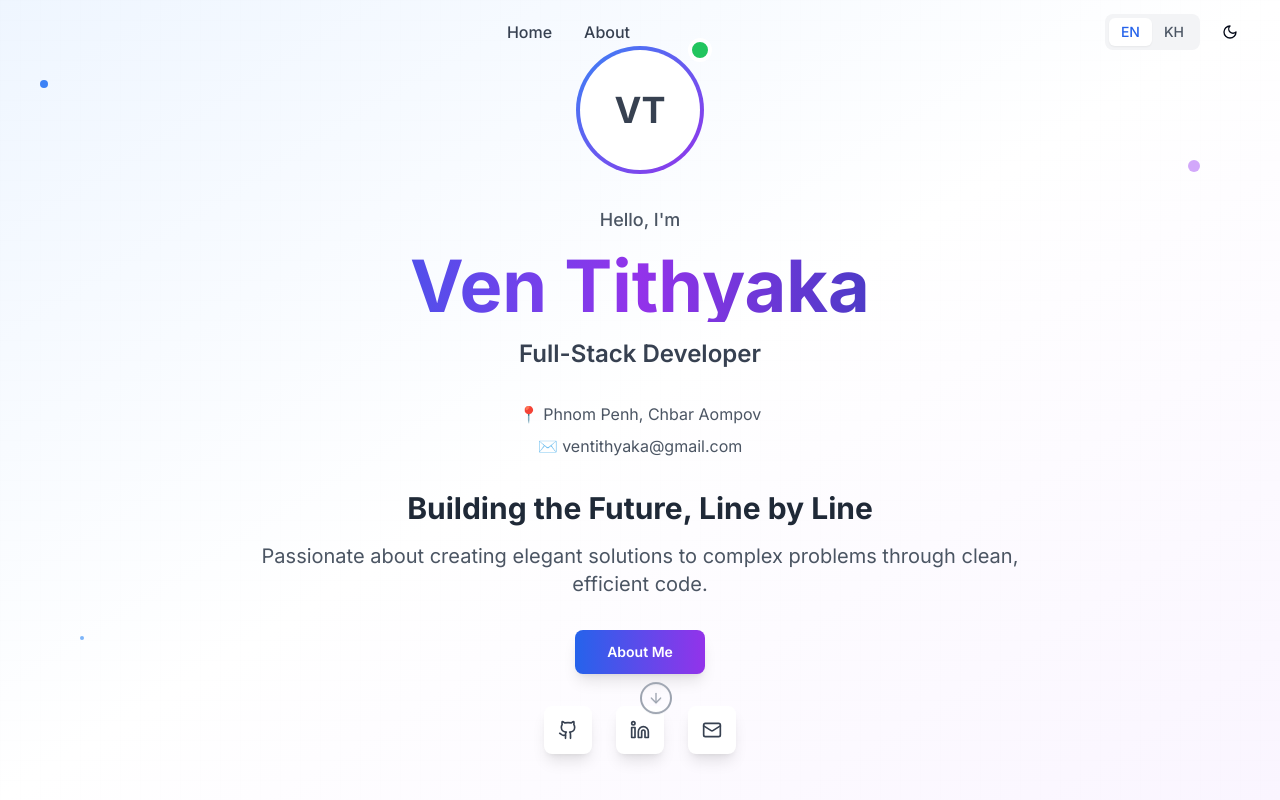
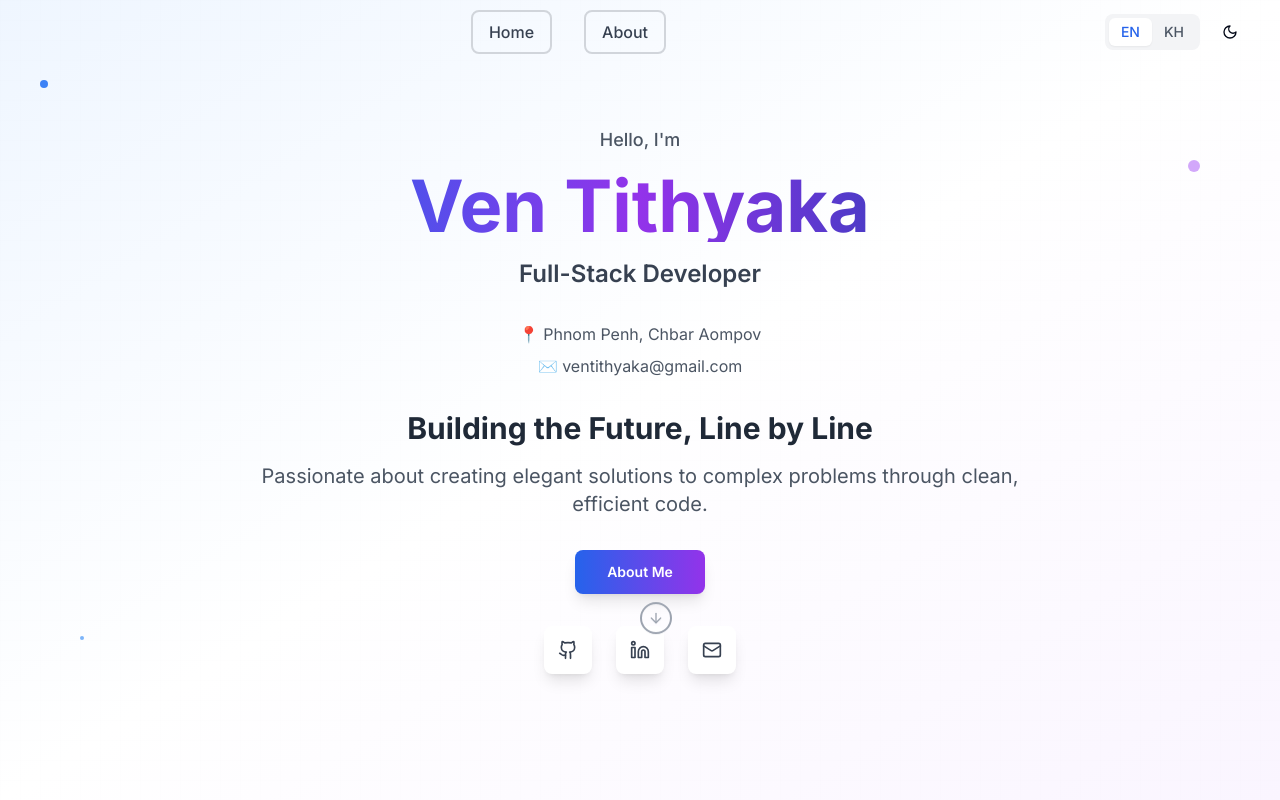
Before and after one commit to KheangCodekhmer/upcxx, a React (Vite) app: page / in a window 1280 px wide. Shown: the top 800 px of the page. Built offline with nearby package versions, Linux system fonts and the light colour scheme; a web font is replaced by a local one.

Commit message:
Remove logo and add borders to navigation items
- Removed the logo element from the HeroSection.
- Added borders to the navigation items in the Navigation component.

```diff
--- a/src/components/HeroSection.tsx
+++ b/src/components/HeroSection.tsx
@@ -26,16 +26,6 @@ const HeroSection = () => {
 
       <div className="max-w-7xl mx-auto px-4 sm:px-6 lg:px-8 text-center relative z-10">
         <div className="space-y-8 animate-fade-in">
-          {/* Profile Image */}
-          <div className="relative inline-block">
-            <div className="w-32 h-32 mx-auto rounded-full bg-gradient-to-br from-blue-500 to-purple-600 p-1">
-              <div className="w-full h-full rounded-full bg-white dark:bg-gray-800 flex items-center justify-center">
-                <span className="text-4xl font-bold text-gray-700 dark:text-gray-300">VT</span>
-              </div>
-            </div>
-            <div className="absolute -top-2 -right-2 w-6 h-6 bg-green-500 rounded-full border-4 border-white dark:border-gray-800"></div>
-          </div>
-
           {/* Greeting and Name */}
           <div className="space-y-4">
             <p className="text-lg text-gray-600 dark:text-gray-400 font-medium">
--- a/src/components/Navigation.tsx
+++ b/src/components/Navigation.tsx
@@ -50,7 +50,7 @@ const Navigation = () => {
               <button
                 key={item.id}
                 onClick={() => scrollToSection(item.href)}
-                className="text-gray-700 dark:text-gray-300 hover:text-blue-600 dark:hover:text-blue-400 transition-colors font-medium relative group"
+                className="text-gray-700 dark:text-gray-300 hover:text-blue-600 dark:hover:text-blue-400 transition-colors font-medium relative group border-2 border-gray-300 dark:border-gray-600 hover:border-blue-600 dark:hover:border-blue-400 px-4 py-2 rounded-lg"
               >
                 {item.label}
                 <span className="absolute -bottom-1 left-0 w-0 h-0.5 bg-blue-600 transition-all duration-300 group-hover:w-full"></span>
@@ -136,7 +136,7 @@ const Navigation = () => {
                 <button
                   key={item.id}
                   onClick={() => scrollToSection(item.href)}
-                  className="block w-full text-left text-gray-700 dark:text-gray-300 hover:text-blue-600 dark:hover:text-blue-400 transition-colors font-medium py-2"
+                  className="block w-full text-left text-gray-700 dark:text-gray-300 hover:text-blue-600 dark:hover:text-blue-400 transition-colors font-medium py-2 border-2 border-gray-300 dark:border-gray-600 hover:border-blue-600 dark:hover:border-blue-400 px-4 rounded-lg"
                 >
                   {item.label}
                 </button>
```
